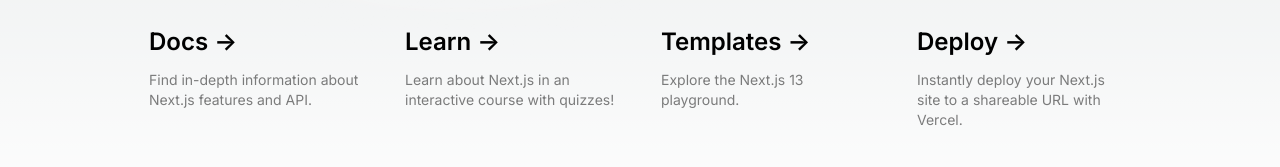
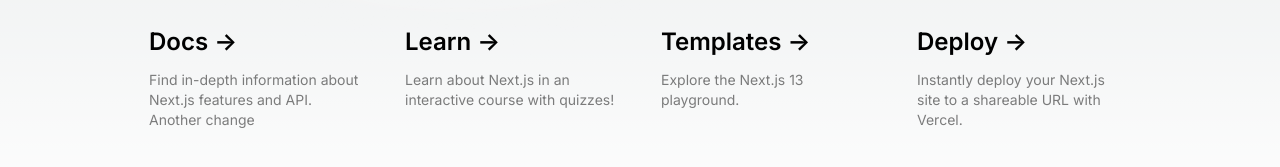
Before and after one commit to waleCloud/ui-visual-regression-test-demo, a Next.js app: page / in a window 1280 px wide. Shown: the part 557-724 px from the top of the page. Built offline with nearby package versions, Linux system fonts and the light colour scheme.

Commit message:
another change

```diff
--- a/app/page.tsx
+++ b/app/page.tsx
@@ -55,7 +55,7 @@
             </span>
           </h2>
           <p className={`m-0 max-w-[30ch] text-sm opacity-50`}>
-            Find in-depth information about Next.js features and API.
+            Find in-depth information about Next.js features and API. Another change
           </p>
         </a>
 
```
Also changed, not shown: 1 other file (tests, documents, lock files or other folders).
